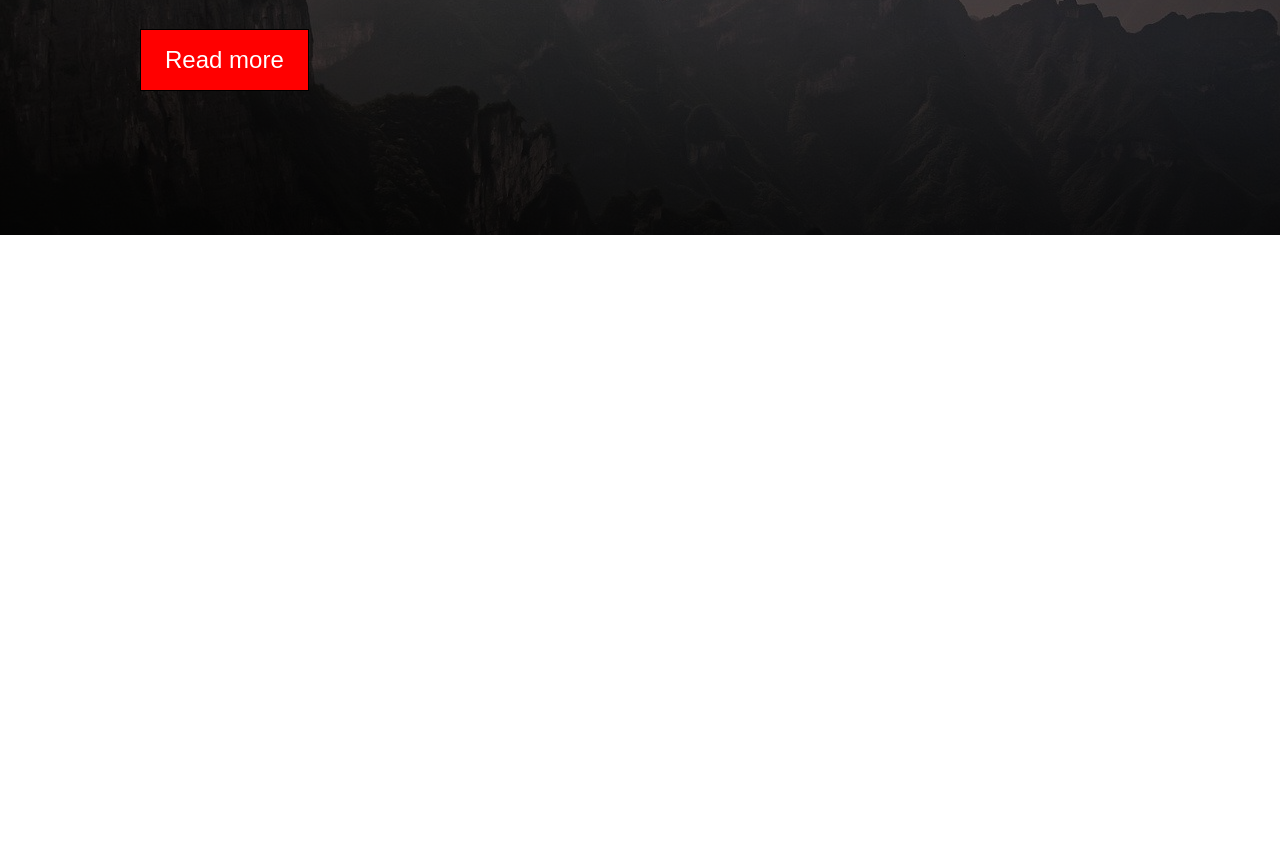
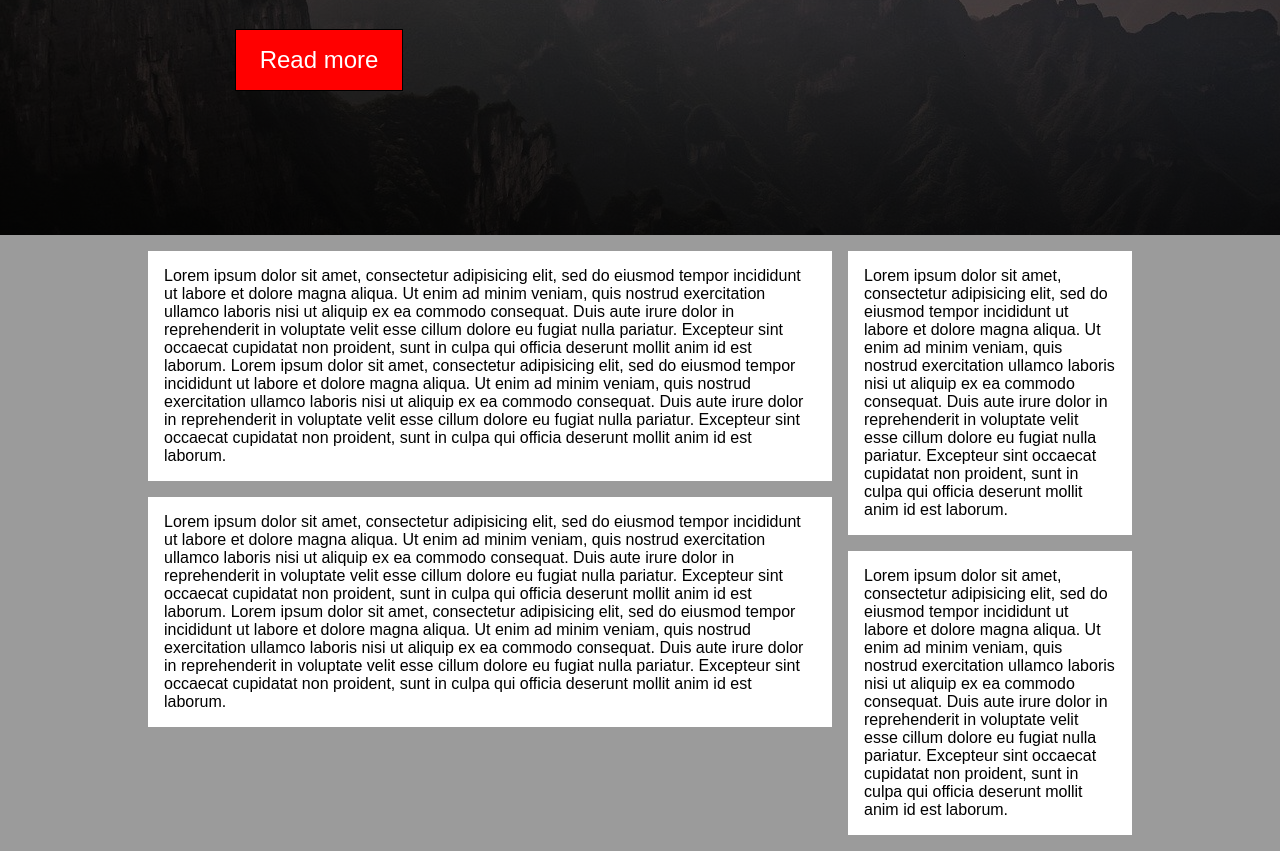
Before and after one commit to jposluszny/Tutorials, a plain HTML site: page pikademia/Strona_www/index.html in a window 1280 px wide. Shown: the part 501-1352 px from the top of the page. Before the commit the page ends 800 px from the top, so only its background shows below. Drawn offline with Linux system fonts and the light colour scheme.

Commit message:
Stworzono szkielet main.

```diff
--- a/pikademia/Strona_www/index.html
+++ b/pikademia/Strona_www/index.html
@@ -27,6 +27,22 @@
           <a href="index.html" class="bnt">Read more</a>
       </div>
     </section>
+    <main>
+      <div class="container">
+        <section id="mainColumn">
+          <p class="mainItem">Lorem ipsum dolor sit amet, consectetur adipisicing elit, sed do eiusmod tempor incididunt ut labore et dolore magna aliqua. Ut enim ad minim veniam, quis nostrud exercitation ullamco laboris nisi ut aliquip ex ea commodo consequat. Duis aute irure dolor in reprehenderit in voluptate velit esse cillum dolore eu fugiat nulla pariatur. Excepteur sint occaecat cupidatat non proident, sunt in culpa qui officia deserunt mollit anim id est laborum.
+          Lorem ipsum dolor sit amet, consectetur adipisicing elit, sed do eiusmod tempor incididunt ut labore et dolore magna aliqua. Ut enim ad minim veniam, quis nostrud exercitation ullamco laboris nisi ut aliquip ex ea commodo consequat. Duis aute irure dolor in reprehenderit in voluptate velit esse cillum dolore eu fugiat nulla pariatur. Excepteur sint occaecat cupidatat non proident, sunt in culpa qui officia deserunt mollit anim id est laborum.
+          </p>
+          <p class="mainItem">Lorem ipsum dolor sit amet, consectetur adipisicing elit, sed do eiusmod tempor incididunt ut labore et dolore magna aliqua. Ut enim ad minim veniam, quis nostrud exercitation ullamco laboris nisi ut aliquip ex ea commodo consequat. Duis aute irure dolor in reprehenderit in voluptate velit esse cillum dolore eu fugiat nulla pariatur. Excepteur sint occaecat cupidatat non proident, sunt in culpa qui officia deserunt mollit anim id est laborum.
+          Lorem ipsum dolor sit amet, consectetur adipisicing elit, sed do eiusmod tempor incididunt ut labore et dolore magna aliqua. Ut enim ad minim veniam, quis nostrud exercitation ullamco laboris nisi ut aliquip ex ea commodo consequat. Duis aute irure dolor in reprehenderit in voluptate velit esse cillum dolore eu fugiat nulla pariatur. Excepteur sint occaecat cupidatat non proident, sunt in culpa qui officia deserunt mollit anim id est laborum.
+          </p>
+        </section>
+        <section id="mainAside">
+          <p class="mainItem">Lorem ipsum dolor sit amet, consectetur adipisicing elit, sed do eiusmod tempor incididunt ut labore et dolore magna aliqua. Ut enim ad minim veniam, quis nostrud exercitation ullamco laboris nisi ut aliquip ex ea commodo consequat. Duis aute irure dolor in reprehenderit in voluptate velit esse cillum dolore eu fugiat nulla pariatur. Excepteur sint occaecat cupidatat non proident, sunt in culpa qui officia deserunt mollit anim id est laborum.</p>
+          <p class="mainItem">Lorem ipsum dolor sit amet, consectetur adipisicing elit, sed do eiusmod tempor incididunt ut labore et dolore magna aliqua. Ut enim ad minim veniam, quis nostrud exercitation ullamco laboris nisi ut aliquip ex ea commodo consequat. Duis aute irure dolor in reprehenderit in voluptate velit esse cillum dolore eu fugiat nulla pariatur. Excepteur sint occaecat cupidatat non proident, sunt in culpa qui officia deserunt mollit anim id est laborum.</p>
+        </section>
+      </div>
+    </main>
     <script type="text/javascript">
       function myFunction(){
         var x = document.getElementById('myTopnav');
@@ -39,5 +55,4 @@
       }
     </script>
   </body>
-
 </html>
--- a/pikademia/Strona_www/style.css
+++ b/pikademia/Strona_www/style.css
@@ -1,5 +1,6 @@
 :root{
   --kolorGlowny:rgb(255, 0, 0);
+  --kolorTla:rgb(155, 155 , 155);
 }
 
 body{
@@ -17,7 +18,6 @@ header > hr{
 }
 
 .container{
-  width: 100%;
   max-width: 1000px;
   margin: 0 auto;
   padding: 1rem;
@@ -62,6 +62,8 @@ header > hr{
   display: none;
 }
 /* ---------/Menu główne--------- */
+
+
 /* ---------Banner--------- */
 .banner{
   background: linear-gradient(rgba(0, 0, 0, 0.2), rgba(0, 0, 0, 0.8)), url(images/tlo.jpg);
@@ -85,9 +87,32 @@ header > hr{
   font-weight: 600;
   margin-bottom: 2rem;
 }
+/* ---------/Banner--------- */
 
+/* ---------Main--------- */
+main{
+  background-color: var(--kolorTla);
+}
 
-/* ---------/Banner--------- */
+main .container{
+  display: flex;
+  padding: 0;
+}
+
+.mainItem{
+  margin:1rem 0.5rem;
+  padding: 1rem;
+  background-color: white;
+}
+
+main .container #mainColumn{
+  flex: 70vw;
+}
+
+main .container #mainAside{
+flex: 30vw;
+}
+/* ---------/Main--------- */
 
 @media only screen and (max-width:600px){
   /* ---------Menu główne--------- */
@@ -125,7 +150,6 @@ header > hr{
   /* ---------/Menu główne--------- */
 
   /* ---------Banner--------- */
-
   .banner .container h1{
     font-size: 10vw;
   }
@@ -134,4 +158,20 @@ header > hr{
     font-size: 7vw;
   }
   /* ---------/Banner--------- */
+
+  /* ---------Main--------- */
+  main .container{
+    flex-direction: column;
+  }
+
+  main .container #mainColumn{
+    flex: auto;
+  }
+
+  main .container #mainAside{
+  flex: auto;
+  }
+
+  /* ---------/Main--------- */
+
 }
```
Also changed, not shown: 1 other file.
